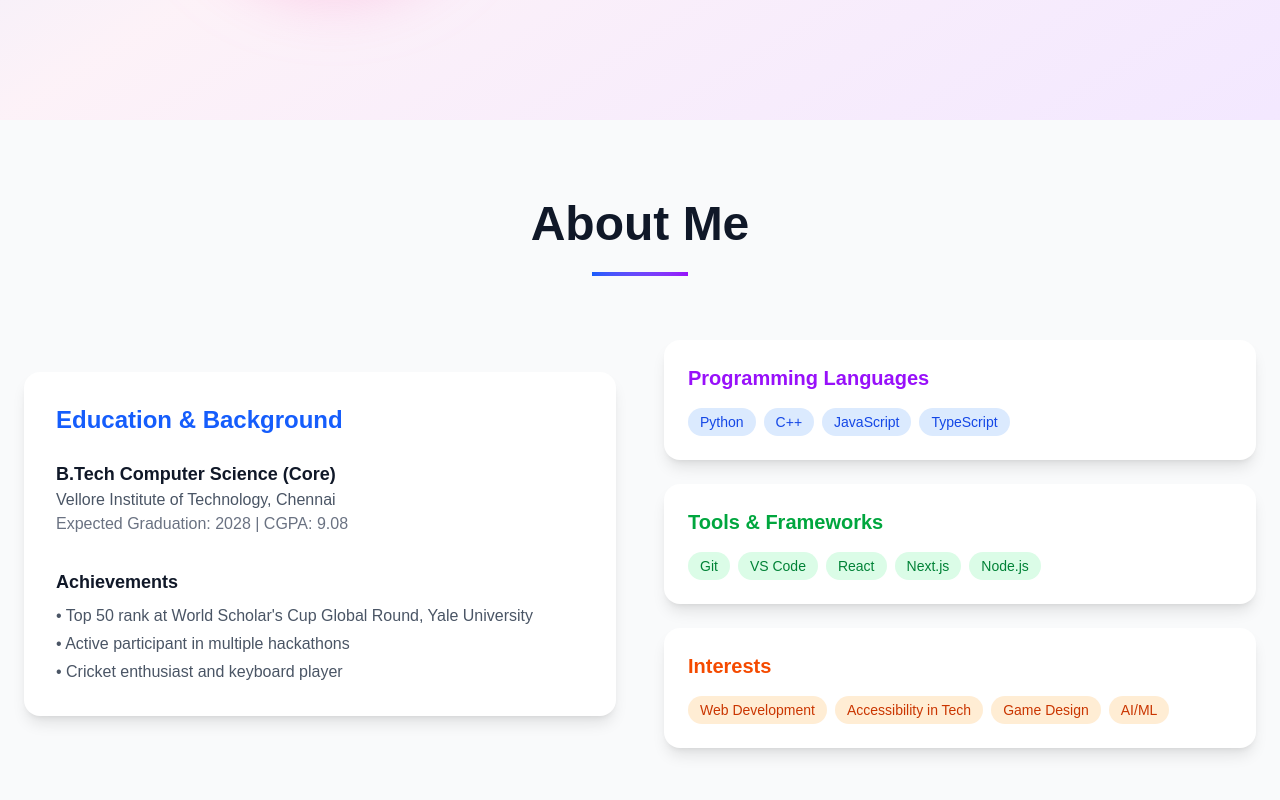
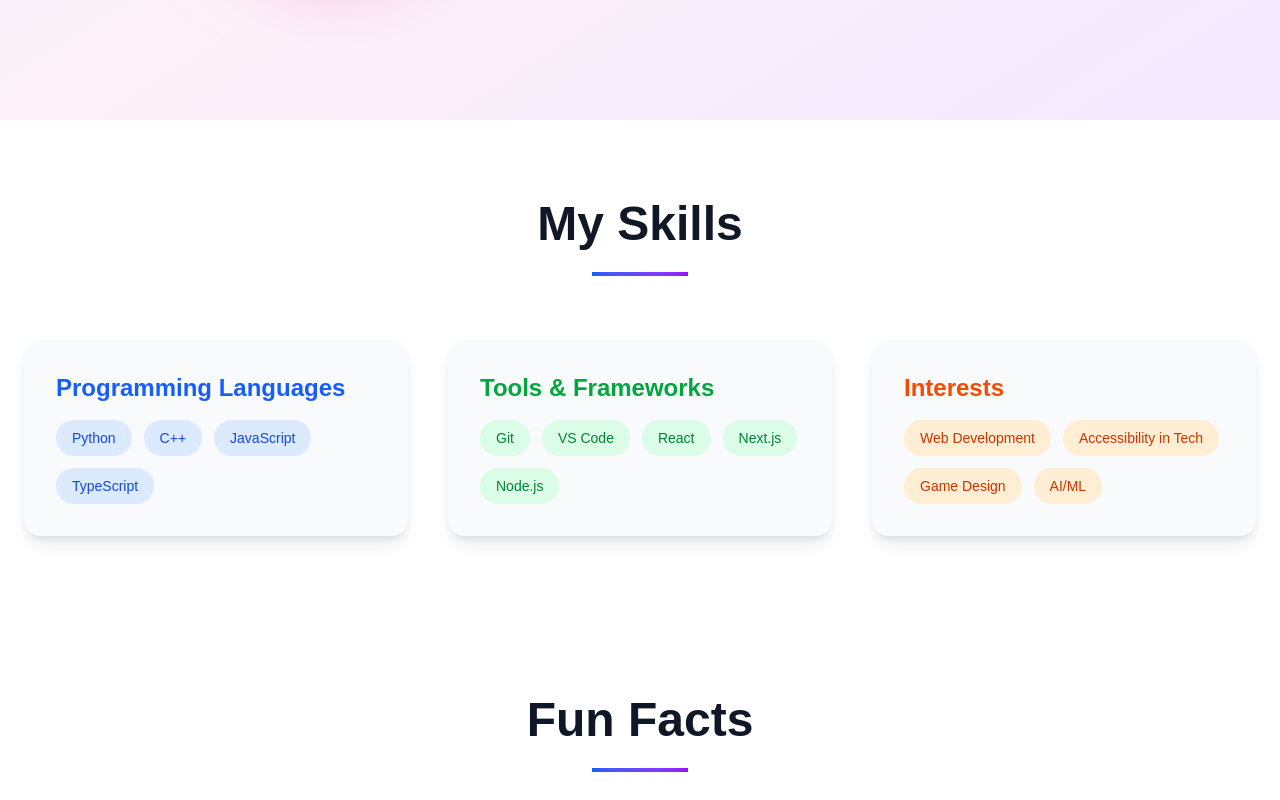
Before and after one commit to Nithin-250/portfolio, a Next.js app: page / in a window 1280 px wide. Shown: the part 680-1480 px from the top of the page. Built offline with nearby package versions, Linux system fonts and the light colour scheme.

Commit message:
Update page.tsx

```diff
--- a/app/page.tsx
+++ b/app/page.tsx
@@ -92,8 +92,6 @@
     }
   };
 
-
-
   // Projects
   const projects = [
     {
@@ -127,12 +125,13 @@
     tools: ["Git", "VS Code", "React", "Next.js", "Node.js"],
     interests: ["Web Development", "Accessibility in Tech", "Game Design", "AI/ML"],
   };
+
   return (
     <div className="min-h-screen transition-colors duration-300 cursor-none">
       {/* Navigation */}
       <nav className="fixed top-0 w-full bg-white/90 dark:bg-gray-900/90 backdrop-blur-md z-50 border-b border-gray-200 dark:border-gray-700">
         <div className="container mx-auto px-6 py-4 flex justify-between items-center">
-        {/* Responsive "Hi, I’m Nithin S" */}
+          {/* Logo */}
           <motion.div
             initial={{ opacity: 0, x: -20 }}
             animate={{ opacity: 1, x: 0 }}
@@ -143,7 +142,7 @@
 
           {/* Desktop menu */}
           <div className="hidden md:flex items-center space-x-8">
-          {['home', 'about', 'projects', 'contact'].map((section) => (
+            {['home', 'about', 'skills', 'projects', 'contact'].map((section) => (
               <button
                 key={section}
                 onClick={() => scrollToSection(section)}
@@ -182,14 +181,14 @@
           </div>
         </div>
 
-      {/* Mobile dropdown menu */}
+        {/* Mobile dropdown */}
         {mobileMenuOpen && (
           <motion.div
             initial={{ opacity: 0, y: -10 }}
             animate={{ opacity: 1, y: 0 }}
             className="md:hidden mt-4 py-4 border-t border-gray-200 dark:border-gray-700"
           >
-          {['home', 'about', 'projects', 'contact'].map((section) => (
+            {['home', 'about', 'skills', 'projects', 'contact'].map((section) => (
               <button
                 key={section}
                 onClick={() => scrollToSection(section)}
@@ -201,7 +200,6 @@
           </motion.div>
         )}
       </nav>
-
 
 
       {/* Hero Section */}
@@ -265,69 +263,61 @@
       </section>
 
       {/* About Section */}
-      <section id="about" className="py-20 bg-gray-50 dark:bg-gray-800">
+      <section id="skills" className="py-20 bg-white dark:bg-gray-900">
         <div className="container mx-auto px-6">
-          <motion.div initial={{ opacity: 0, y: 30 }} whileInView={{ opacity: 1, y: 0 }} transition={{ duration: 0.8 }} viewport={{ once: true }} className="text-center mb-16">
-            <h2 className="text-4xl md:text-5xl font-bold mb-6">About Me</h2>
+          <motion.div
+            initial={{ opacity: 0, y: 30 }}
+            whileInView={{ opacity: 1, y: 0 }}
+            transition={{ duration: 0.8 }}
+            viewport={{ once: true }}
+            className="text-center mb-16"
+          >
+            <h2 className="text-4xl md:text-5xl font-bold mb-6">My Skills</h2>
             <div className="w-24 h-1 bg-gradient-to-r from-blue-600 to-purple-600 mx-auto"></div>
           </motion.div>
 
-          <div className="grid md:grid-cols-2 gap-12 items-center">
-            <motion.div initial={{ opacity: 0, x: -30 }} whileInView={{ opacity: 1, x: 0 }} transition={{ duration: 0.8 }} viewport={{ once: true }}>
-              <div className="bg-white dark:bg-gray-900 p-8 rounded-2xl shadow-lg">
-                <h3 className="text-2xl font-semibold mb-6 text-blue-600 dark:text-blue-400">Education & Background</h3>
-                <div className="space-y-4">
-                  <div>
-                    <h4 className="font-semibold text-lg">B.Tech Computer Science (Core)</h4>
-                    <p className="text-gray-600 dark:text-gray-300">Vellore Institute of Technology, Chennai</p>
-                    <p className="text-gray-500 dark:text-gray-400">Expected Graduation: 2028 | CGPA: 9.08</p>
-                  </div>
-                  <div className="pt-4">
-                    <h4 className="font-semibold text-lg mb-2">Achievements</h4>
-                    <ul className="text-gray-600 dark:text-gray-300 space-y-1">
-                      <li>• Top 50 rank at World Scholar&apos;s Cup Global Round, Yale University</li>
-                      <li>• Active participant in multiple hackathons</li>
-                      <li>• Cricket enthusiast and keyboard player</li>
-                    </ul>
-                  </div>
-                </div>
-              </div>
-            </motion.div>
-
-            <motion.div initial={{ opacity: 0, x: 30 }} whileInView={{ opacity: 1, x: 0 }} transition={{ duration: 0.8 }} viewport={{ once: true }} className="space-y-6">
-              <div className="bg-white dark:bg-gray-900 p-6 rounded-2xl shadow-lg">
-                <h3 className="text-xl font-semibold mb-4 text-purple-600 dark:text-purple-400">Programming Languages</h3>
-                <div className="flex flex-wrap gap-2">
-                  {skills.programming.map((skill, index) => (
-                    <span key={index} className="px-3 py-1 bg-blue-100 dark:bg-blue-900 text-blue-700 dark:text-blue-300 rounded-full text-sm">
-                      {skill}
+          <div className="grid md:grid-cols-3 gap-10">
+            {/* Programming */}
+            <div className="bg-gray-50 dark:bg-gray-800 p-8 rounded-2xl shadow-lg">
+              <h3 className="text-2xl font-semibold mb-4 text-blue-600 dark:text-blue-400">
+                Programming Languages
+              </h3>
+              <div className="flex flex-wrap gap-3">
+                {skills.programming.map((s, i) => (
+                  <span key={i} className="px-4 py-2 bg-blue-100 dark:bg-blue-900 text-blue-700 dark:text-blue-300 rounded-full text-sm">
+                    {s}
                   </span>
                 ))}
               </div>
             </div>
 
-              <div className="bg-white dark:bg-gray-900 p-6 rounded-2xl shadow-lg">
-                <h3 className="text-xl font-semibold mb-4 text-green-600 dark:text-green-400">Tools & Frameworks</h3>
-                <div className="flex flex-wrap gap-2">
-                  {skills.tools.map((skill, index) => (
-                    <span key={index} className="px-3 py-1 bg-green-100 dark:bg-green-900 text-green-700 dark:text-green-300 rounded-full text-sm">
-                      {skill}
+            {/* Tools */}
+            <div className="bg-gray-50 dark:bg-gray-800 p-8 rounded-2xl shadow-lg">
+              <h3 className="text-2xl font-semibold mb-4 text-green-600 dark:text-green-400">
+                Tools & Frameworks
+              </h3>
+              <div className="flex flex-wrap gap-3">
+                {skills.tools.map((t, i) => (
+                  <span key={i} className="px-4 py-2 bg-green-100 dark:bg-green-900 text-green-700 dark:text-green-300 rounded-full text-sm">
+                    {t}
                   </span>
                 ))}
               </div>
             </div>
 
-              <div className="bg-white dark:bg-gray-900 p-6 rounded-2xl shadow-lg">
-                <h3 className="text-xl font-semibold mb-4 text-orange-600 dark:text-orange-400">Interests</h3>
-                <div className="flex flex-wrap gap-2">
-                  {skills.interests.map((skill, index) => (
-                    <span key={index} className="px-3 py-1 bg-orange-100 dark:bg-orange-900 text-orange-700 dark:text-orange-300 rounded-full text-sm">
-                      {skill}
+            {/* Interests */}
+            <div className="bg-gray-50 dark:bg-gray-800 p-8 rounded-2xl shadow-lg">
+              <h3 className="text-2xl font-semibold mb-4 text-orange-600 dark:text-orange-400">
+                Interests
+              </h3>
+              <div className="flex flex-wrap gap-3">
+                {skills.interests.map((iSkill, i) => (
+                  <span key={i} className="px-4 py-2 bg-orange-100 dark:bg-orange-900 text-orange-700 dark:text-orange-300 rounded-full text-sm">
+                    {iSkill}
                   </span>
                 ))}
               </div>
             </div>
-            </motion.div>
           </div>
         </div>
       </section>
```
Lines whose indentation alone changed are shown as unchanged.
